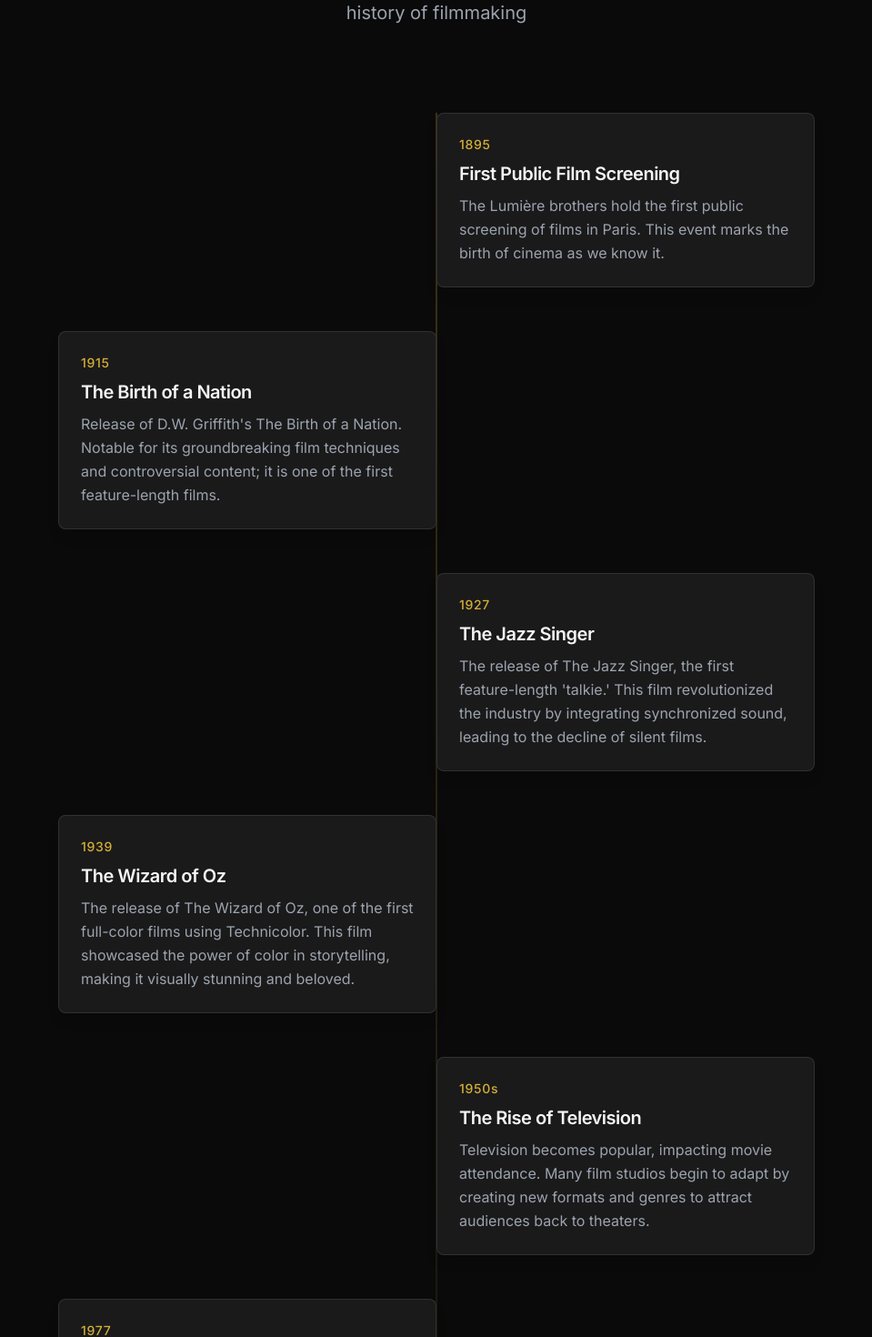
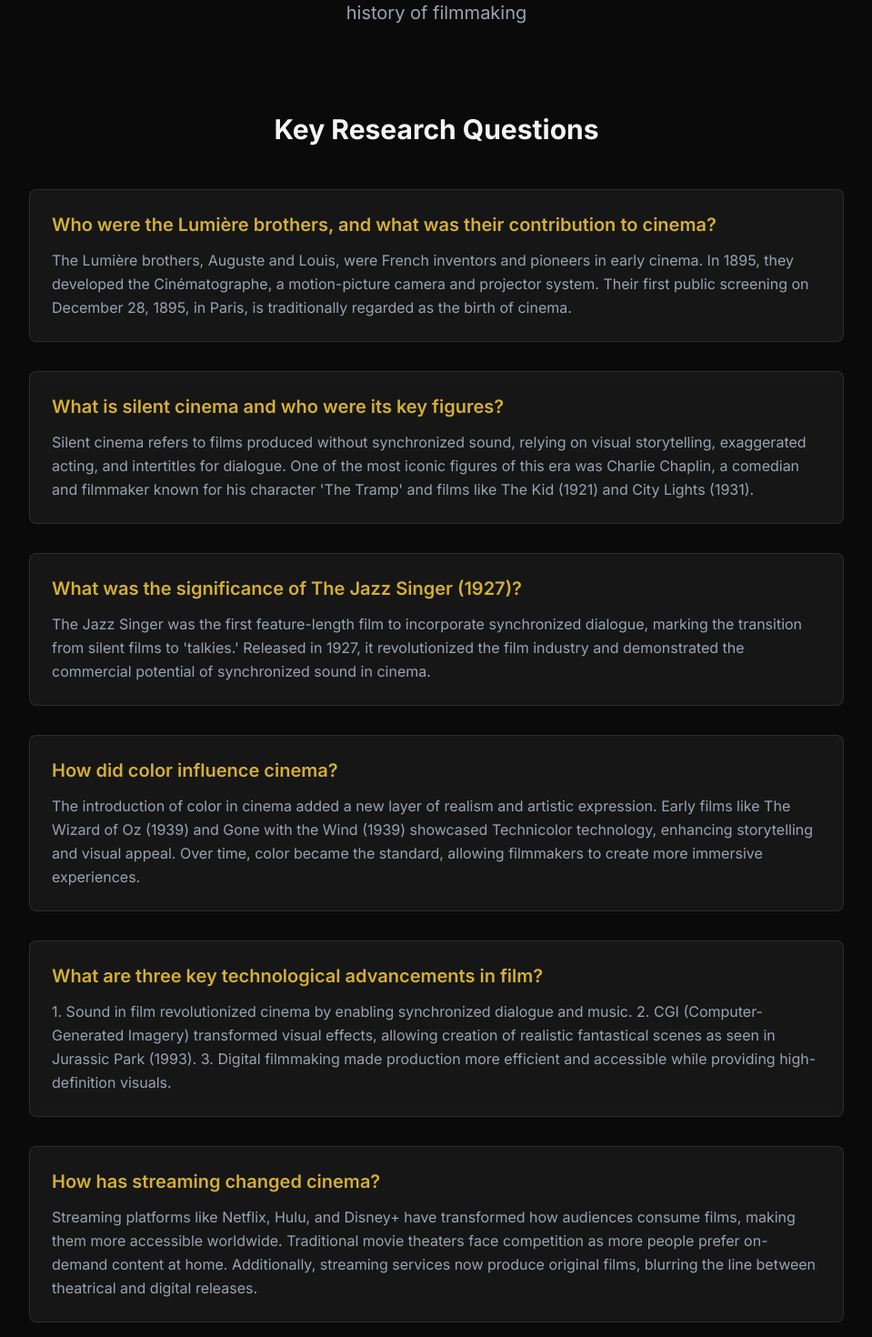
Before and after one commit to zivanest/cinematic-timeline-journey, a React (Vite) app: page / in a window 1280 px wide. Shown: the part 200-1670 px from the top of the page at 91% size, without its empty margins (160-1119 px from the left). Built offline with nearby package versions, Linux system fonts and the light colour scheme.

Commit message:
Update timeline data
Add historical context to the timeline data, including details about significant events and technological advancements in cinema.  The update incorporates information about the Lumière brothers, silent films, the impact of sound and color, and the rise of streaming platforms.

```diff
--- a/src/pages/Index.tsx
+++ b/src/pages/Index.tsx
@@ -1,6 +1,32 @@
-
 import { motion } from "framer-motion";
 import { TimelineCard } from "@/components/TimelineCard";
+
+const researchQuestions = [
+  {
+    question: "Who were the Lumière brothers, and what was their contribution to cinema?",
+    answer: "The Lumière brothers, Auguste and Louis, were French inventors and pioneers in early cinema. In 1895, they developed the Cinématographe, a motion-picture camera and projector system. Their first public screening on December 28, 1895, in Paris, is traditionally regarded as the birth of cinema.",
+  },
+  {
+    question: "What is silent cinema and who were its key figures?",
+    answer: "Silent cinema refers to films produced without synchronized sound, relying on visual storytelling, exaggerated acting, and intertitles for dialogue. One of the most iconic figures of this era was Charlie Chaplin, a comedian and filmmaker known for his character 'The Tramp' and films like The Kid (1921) and City Lights (1931).",
+  },
+  {
+    question: "What was the significance of The Jazz Singer (1927)?",
+    answer: "The Jazz Singer was the first feature-length film to incorporate synchronized dialogue, marking the transition from silent films to 'talkies.' Released in 1927, it revolutionized the film industry and demonstrated the commercial potential of synchronized sound in cinema.",
+  },
+  {
+    question: "How did color influence cinema?",
+    answer: "The introduction of color in cinema added a new layer of realism and artistic expression. Early films like The Wizard of Oz (1939) and Gone with the Wind (1939) showcased Technicolor technology, enhancing storytelling and visual appeal. Over time, color became the standard, allowing filmmakers to create more immersive experiences.",
+  },
+  {
+    question: "What are three key technological advancements in film?",
+    answer: "1. Sound in film revolutionized cinema by enabling synchronized dialogue and music. 2. CGI (Computer-Generated Imagery) transformed visual effects, allowing creation of realistic fantastical scenes as seen in Jurassic Park (1993). 3. Digital filmmaking made production more efficient and accessible while providing high-definition visuals.",
+  },
+  {
+    question: "How has streaming changed cinema?",
+    answer: "Streaming platforms like Netflix, Hulu, and Disney+ have transformed how audiences consume films, making them more accessible worldwide. Traditional movie theaters face competition as more people prefer on-demand content at home. Additionally, streaming services now produce original films, blurring the line between theatrical and digital releases.",
+  },
+];
 
 const timelineData = [
   {
@@ -78,7 +104,36 @@ const Index = () => {
           </p>
         </motion.div>
 
+        <motion.div
+          initial={{ opacity: 0 }}
+          animate={{ opacity: 1 }}
+          transition={{ duration: 0.6, delay: 0.2 }}
+          className="max-w-4xl mx-auto mb-24"
+        >
+          <h2 className="text-3xl font-bold mb-12 text-center">Key Research Questions</h2>
+          <div className="grid gap-8">
+            {researchQuestions.map((item, index) => (
+              <motion.div
+                key={index}
+                initial={{ opacity: 0, y: 20 }}
+                whileInView={{ opacity: 1, y: 0 }}
+                viewport={{ once: true }}
+                transition={{ duration: 0.5, delay: index * 0.1 }}
+                className="glass-effect p-6 rounded-lg"
+              >
+                <h3 className="text-xl font-semibold mb-3 text-primary">
+                  {item.question}
+                </h3>
+                <p className="text-gray-400 leading-relaxed">
+                  {item.answer}
+                </p>
+              </motion.div>
+            ))}
+          </div>
+        </motion.div>
+
         <div className="max-w-4xl mx-auto">
+          <h2 className="text-3xl font-bold mb-12 text-center">Timeline</h2>
           <div className="relative">
             <div className="absolute left-1/2 transform -translate-x-1/2 h-full w-px bg-gradient-to-b from-primary/50 via-primary/20 to-transparent" />
             <div className="space-y-12">
```
